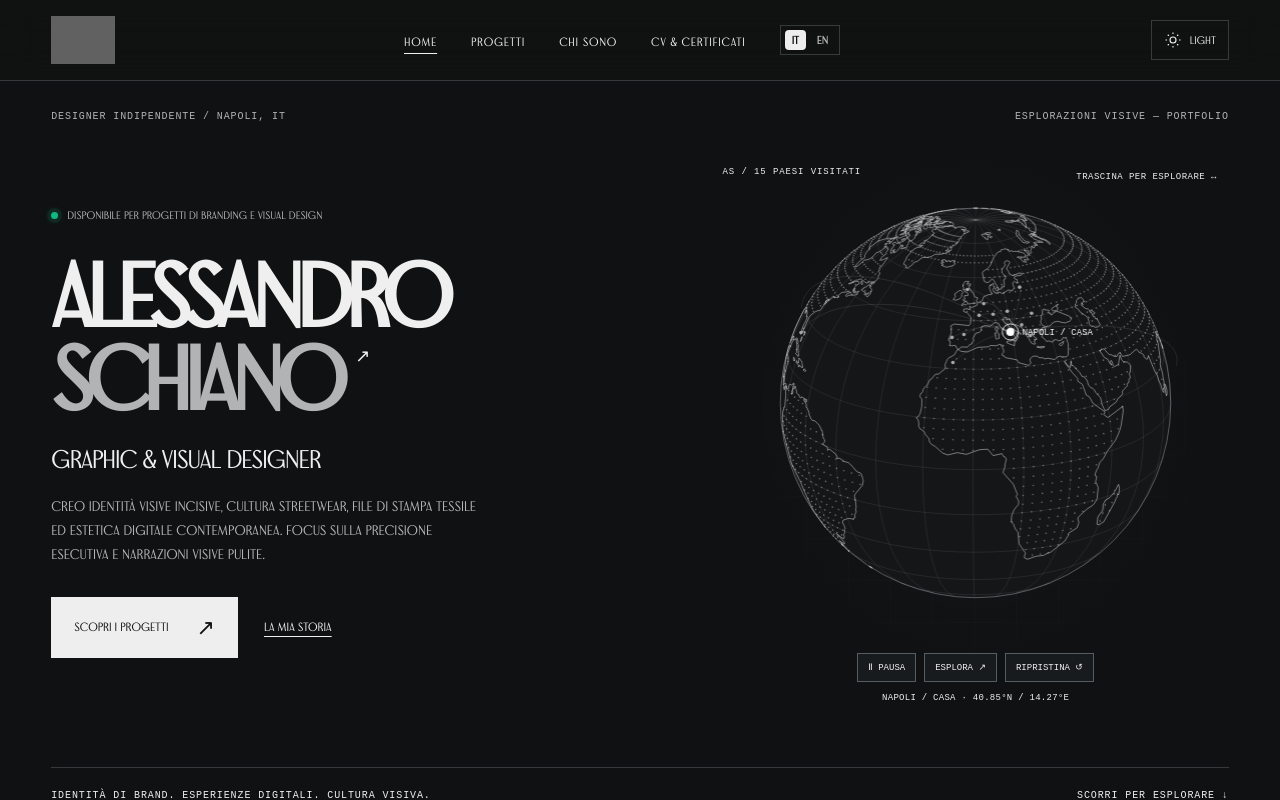
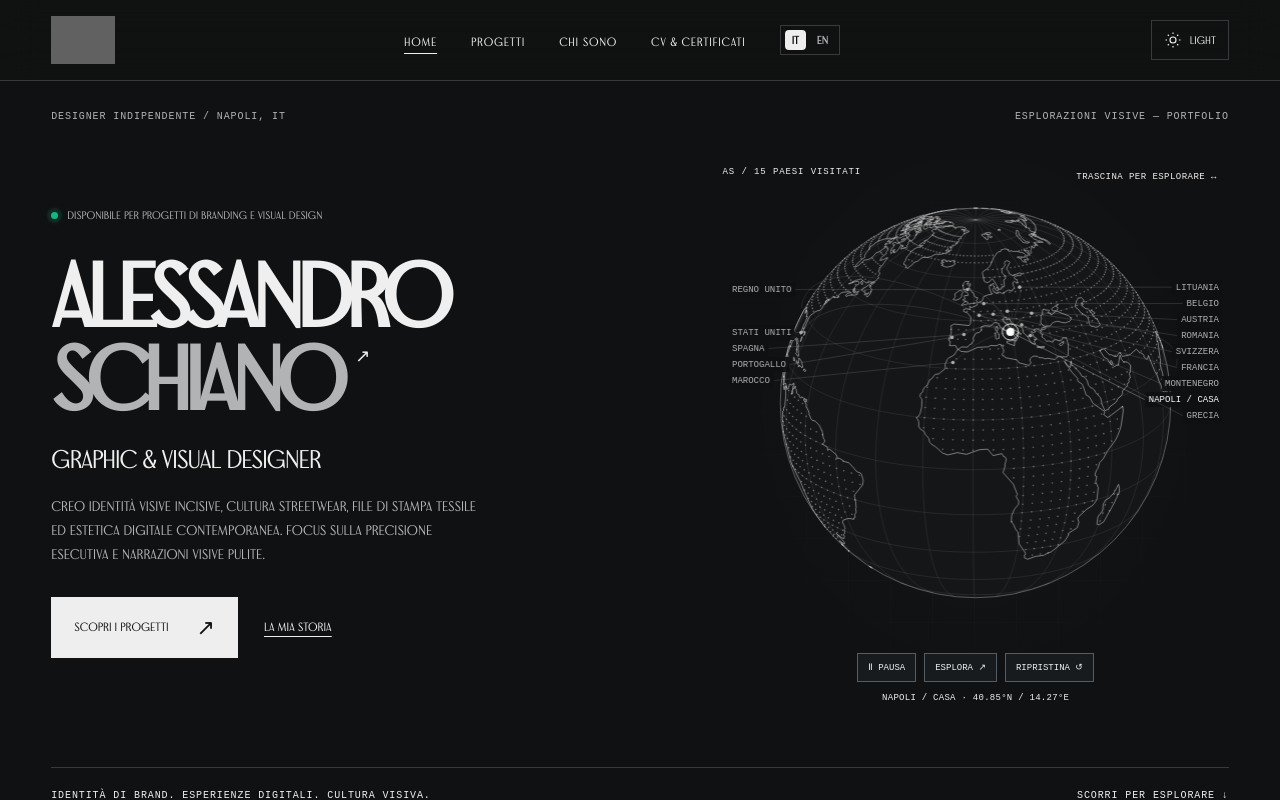
Before and after one commit to alessandroschiano98/my-portfolio, a React (Vite) app: page / in a window 1280 px wide. Shown: the top 800 px of the page. Built offline with nearby package versions, Linux system fonts and the light colour scheme; grey boxes are pictures that could not be loaded.

Commit message:
Label visited countries on interactive globe

```diff
--- a/src/Globe.jsx
+++ b/src/Globe.jsx
@@ -19,7 +19,29 @@ export default function Globe({lang,theme}){
    for(const line of grid)stroke(line,.14,.6);for(const line of coasts)stroke(line,.56,.85);
    ctx.beginPath();for(const v of land){const p=project(v);if(p[2]>.02){ctx.moveTo(p[0]+.8,p[1]);ctx.arc(p[0],p[1],.8,0,Math.PI*2);}}ctx.fillStyle=dark?'#eeeded66':'#0006';ctx.fill();
    for(const line of routes)stroke(line,.17,.65);
-   hit=[];cities.forEach((city,i)=>{const p=project(vector([city.lon,city.lat],1.005));if(p[2]<.02)return;hit.push({i,x:p[0],y:p[1]});ctx.beginPath();ctx.arc(p[0],p[1],i===0?4:1.8,0,Math.PI*2);ctx.fillStyle=i===0?(dark?'#fff':'#000'):(dark?'#aaa':'#777');ctx.fill();if(i===0){ctx.beginPath();ctx.arc(p[0],p[1],8,0,Math.PI*2);ctx.strokeStyle=dark?'#fff':'#000';ctx.lineWidth=.8;ctx.stroke();ctx.font='9px monospace';ctx.fillText(city.name[langRef.current],p[0]+12,p[1]+3);}});
+   hit=[];const labels=[];
+   cities.forEach((city,i)=>{
+    const p=project(vector([city.lon,city.lat],1.005));if(p[2]<.02)return;
+    hit.push({i,x:p[0],y:p[1]});labels.push({i,x:p[0],y:p[1],text:city.name[langRef.current]});
+    ctx.beginPath();ctx.arc(p[0],p[1],i===0?4:1.8,0,Math.PI*2);ctx.fillStyle=i===0?(dark?'#fff':'#000'):(dark?'#aaa':'#777');ctx.fill();
+    if(i===0){ctx.beginPath();ctx.arc(p[0],p[1],8,0,Math.PI*2);ctx.strokeStyle=dark?'#fff':'#000';ctx.lineWidth=.8;ctx.stroke();}
+   });
+   // Separate the dense European destinations into readable columns with leader lines.
+   const fontSize=size<400?8:9,gap=fontSize+7,top=42,bottom=size*.84;
+   ctx.font=`${fontSize}px monospace`;ctx.textBaseline='middle';
+   for(const side of [-1,1]){
+    const group=labels.filter(label=>(label.x<size/2?-1:1)===side).sort((a,b)=>a.y-b.y||a.i-b.i);
+    let previous=top-gap;
+    for(const label of group){label.ly=Math.max(label.y,previous+gap);previous=label.ly;}
+    if(group.length&&previous>bottom){group[group.length-1].ly=bottom;for(let j=group.length-2;j>=0;j--)group[j].ly=Math.min(group[j].ly,group[j+1].ly-gap);}
+    for(const label of group){
+     const width=ctx.measureText(label.text).width,x=side<0?10:size-10-width,edge=side<0?x+width+4:x-4;
+     ctx.beginPath();ctx.moveTo(label.x,label.y);ctx.lineTo(edge,label.ly);ctx.strokeStyle=`rgba(${ink},${label.i===0?.55:.23})`;ctx.lineWidth=.6;ctx.stroke();
+     ctx.fillStyle=dark?'#101112ee':'#e9e8e8ee';ctx.fillRect(x-3,label.ly-fontSize/2-3,width+6,fontSize+6);
+     ctx.fillStyle=label.i===0?(dark?'#fff':'#000'):(dark?'#b1b3b5':'#555');ctx.fillText(label.text,x,label.ly);
+    }
+   }
+   ctx.textBaseline='alphabetic';
   }
   function drawSoon(){if(!scheduled)scheduled=requestAnimationFrame(()=>{scheduled=0;draw();});}
   function animate(t){if(t-last>=42){if(!drag)yaw+=.0018;draw();last=t;}frame=requestAnimationFrame(animate);}
@@ -36,5 +58,5 @@ export default function Globe({lang,theme}){
  },[]);
  useEffect(()=>actions.current.play?.(playing),[playing]);useEffect(()=>actions.current.draw?.(),[lang,theme]);
  const city=cities[selected],it=lang==='it';
- return <div className="orbital-stage map-stage"><div className="orbital-grid" aria-hidden="true"/><span className="stage-label">AS / {it?'15 PAESI VISITATI':'15 COUNTRIES VISITED'}</span><canvas ref={canvasRef} id="tech-globe" tabIndex="0" role="img" aria-label={it?'Globo interattivo. Trascina o usa le frecce per ruotare.':'Interactive globe. Drag or use arrow keys to rotate.'}/><span className="map-hint">{it?'TRASCINA PER ESPLORARE':'DRAG TO EXPLORE'} ↔</span><div className="map-controls"><button className="map-toggle" type="button" aria-pressed={playing} onClick={()=>setPlaying(!playing)}>{playing?(it?'Ⅱ PAUSA':'Ⅱ PAUSE'):(it?'▷ RUOTA':'▷ ROTATE')}</button><button className="map-city" type="button" onClick={()=>actions.current.next?.()}>{it?'ESPLORA':'EXPLORE'} ↗</button><button className="map-reset" type="button" onClick={()=>actions.current.reset?.()}>{it?'RIPRISTINA':'RESET'} ↺</button></div><span className="map-location" aria-live="polite">{city.name[lang]} · {Math.abs(city.lat).toFixed(2)}°{city.lat<0?'S':'N'} / {Math.abs(city.lon).toFixed(2)}°{city.lon<0?'W':'E'}</span></div>;
+ return <div className="orbital-stage map-stage"><div className="orbital-grid" aria-hidden="true"/><span className="stage-label">AS / {it?'15 PAESI VISITATI':'15 COUNTRIES VISITED'}</span><canvas ref={canvasRef} id="tech-globe" tabIndex="0" role="img" aria-label={it?'Globo interattivo con i nomi dei paesi visitati. Trascina o usa le frecce per ruotare.':'Interactive globe with visited country labels. Drag or use arrow keys to rotate.'}/><span className="map-hint">{it?'TRASCINA PER ESPLORARE':'DRAG TO EXPLORE'} ↔</span><div className="map-controls"><button className="map-toggle" type="button" aria-pressed={playing} onClick={()=>setPlaying(!playing)}>{playing?(it?'Ⅱ PAUSA':'Ⅱ PAUSE'):(it?'▷ RUOTA':'▷ ROTATE')}</button><button className="map-city" type="button" onClick={()=>actions.current.next?.()}>{it?'ESPLORA':'EXPLORE'} ↗</button><button className="map-reset" type="button" onClick={()=>actions.current.reset?.()}>{it?'RIPRISTINA':'RESET'} ↺</button></div><span className="map-location" aria-live="polite">{city.name[lang]} · {Math.abs(city.lat).toFixed(2)}°{city.lat<0?'S':'N'} / {Math.abs(city.lon).toFixed(2)}°{city.lon<0?'W':'E'}</span></div>;
 }
```
